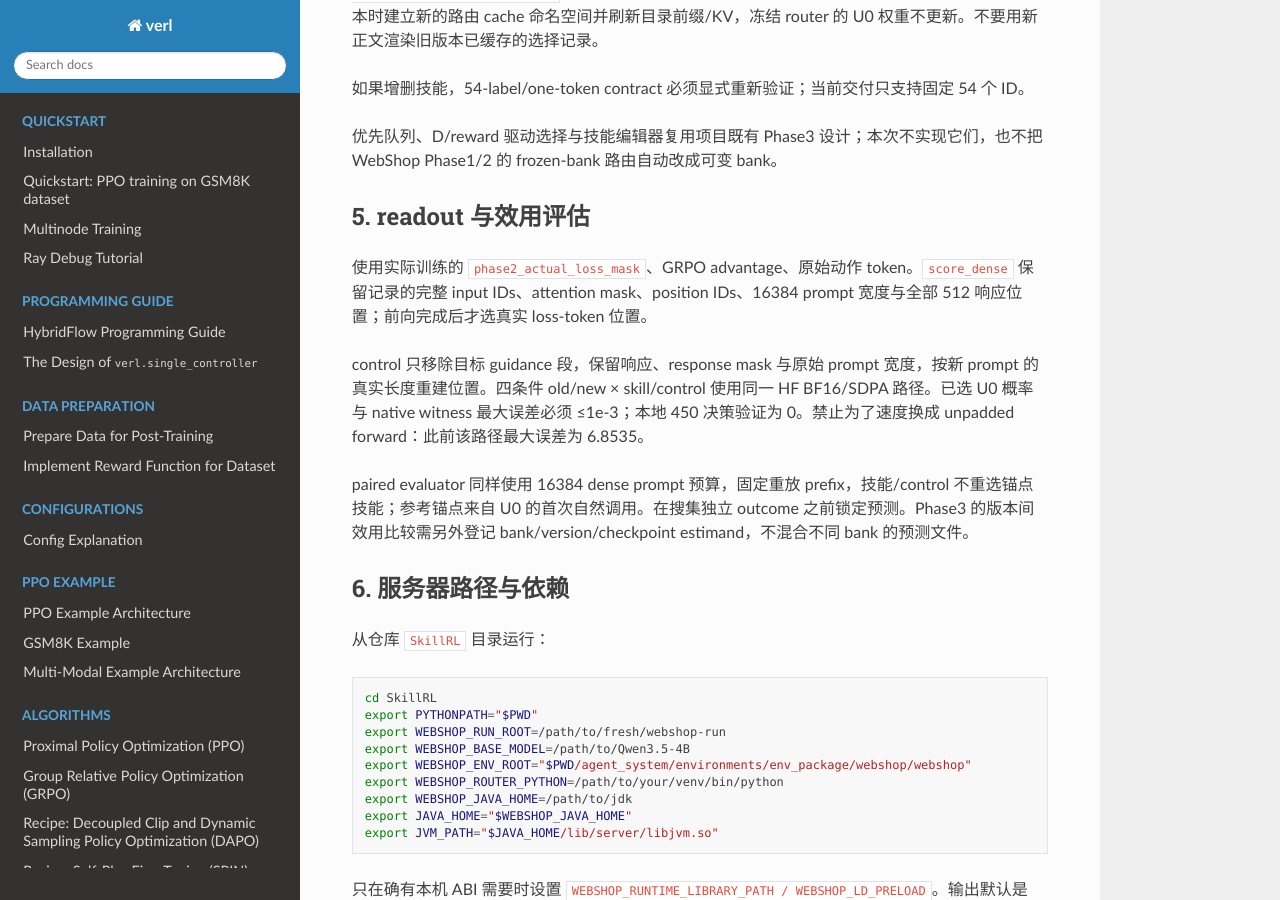
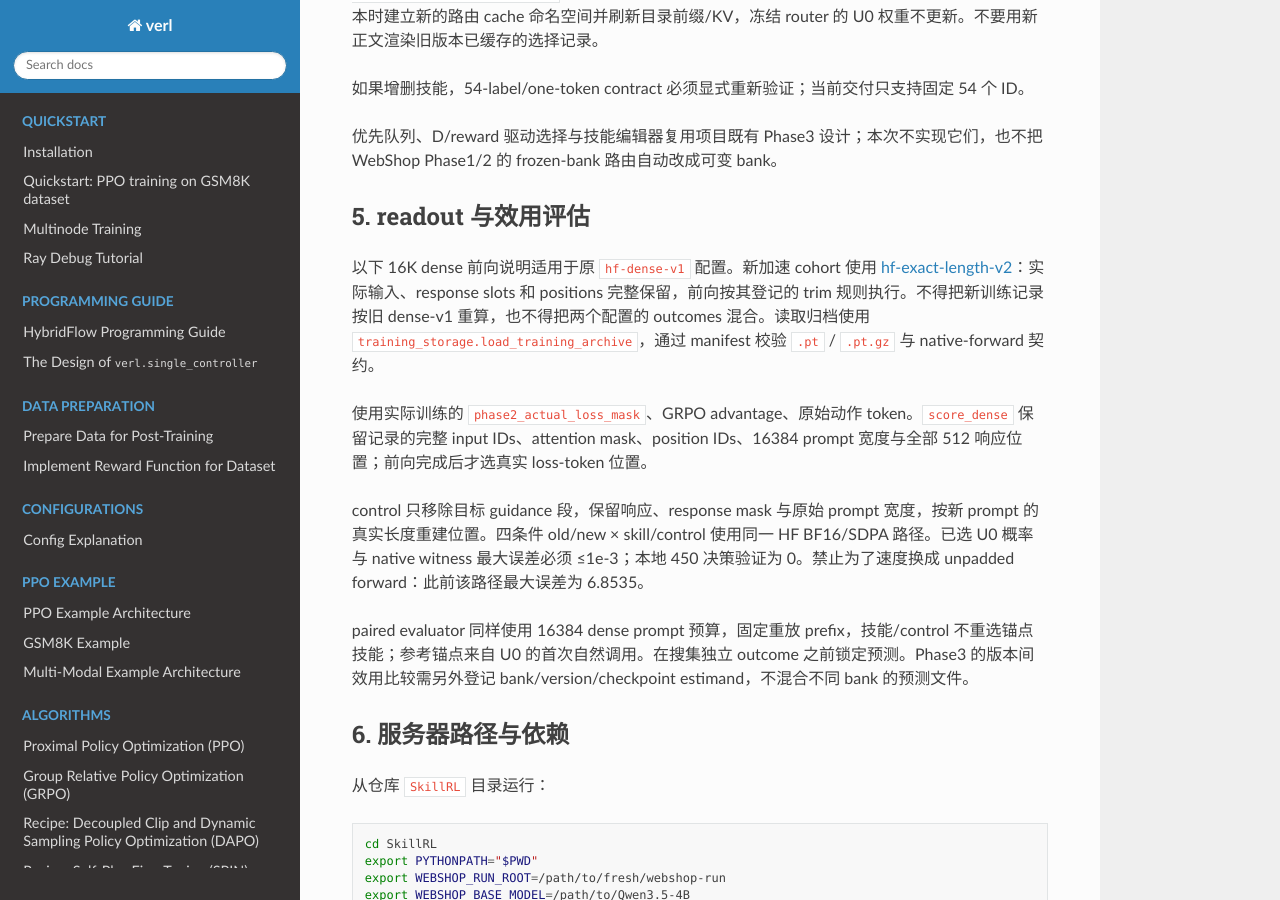
Before and after one commit to Euclider/SkillScope, a Sphinx documentation site: the page built from SkillRL/docs/webshop/PHASE3_HANDOFF.md, in a window 1280 px wide and 900 px high, scrolled down 1889 px. Built offline with Sphinx 7.4.7 and the Read the Docs theme 3.1.0, drawn with Linux system fonts in a browser that asks for light colours; comment, search, counter and statistics services are not loaded.

Commit message:
Document accelerated WebShop and version its Phase3 handoff manifest

```diff
--- a/SkillRL/docs/webshop/PHASE3_HANDOFF.md
+++ b/SkillRL/docs/webshop/PHASE3_HANDOFF.md
@@ -63,6 +63,8 @@ reset 建立新 memory，禁止跨 episode 混入旧证据。点击失败不能
 
 ## 5. readout 与效用评估
 
+以下 16K dense 前向说明适用于原 `hf-dense-v1` 配置。新加速 cohort 使用 [hf-exact-length-v2](ACCELERATION_V2.md)：实际输入、response slots 和 positions 完整保留，前向按其登记的 trim 规则执行。不得把新训练记录按旧 dense-v1 重算，也不得把两个配置的 outcomes 混合。读取归档使用 `training_storage.load_training_archive`，通过 manifest 校验 `.pt` / `.pt.gz` 与 native-forward 契约。
+
 使用实际训练的 `phase2_actual_loss_mask`、GRPO advantage、原始动作 token。`score_dense` 保留记录的完整 input IDs、attention mask、position IDs、16384 prompt 宽度与全部 512 响应位置；前向完成后才选真实 loss-token 位置。
 
 control 只移除目标 guidance 段，保留响应、response mask 与原始 prompt 宽度，按新 prompt 的真实长度重建位置。四条件 old/new × skill/control 使用同一 HF BF16/SDPA 路径。已选 U0 概率与 native witness 最大误差必须 ≤1e-3；本地 450 决策验证为 0。禁止为了速度换成 unpadded forward：此前该路径最大误差为 6.8535。
```
Also changed, not shown: WEBSHOP_PHASE3_START.md (+2 -0 lines), 1 other file.
